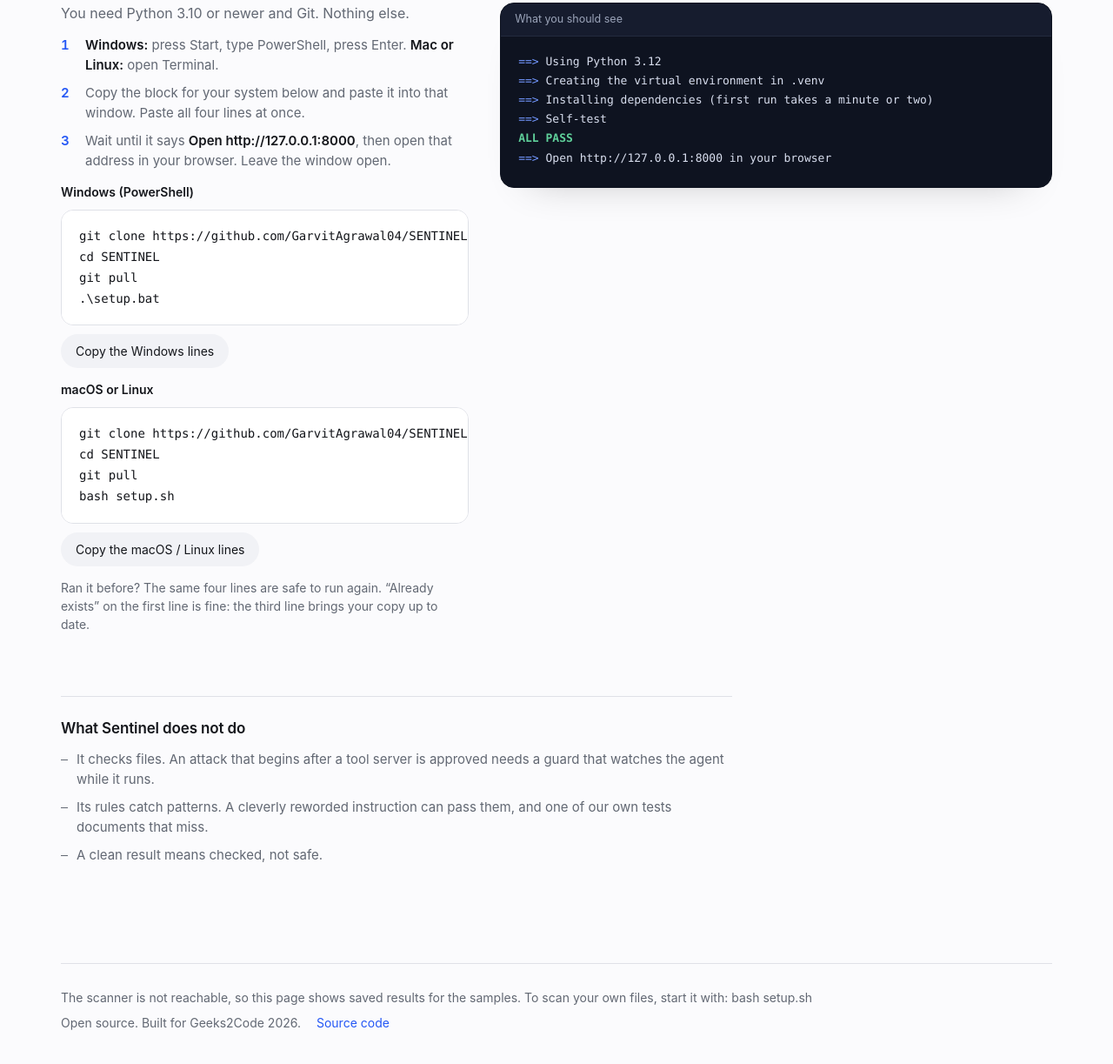
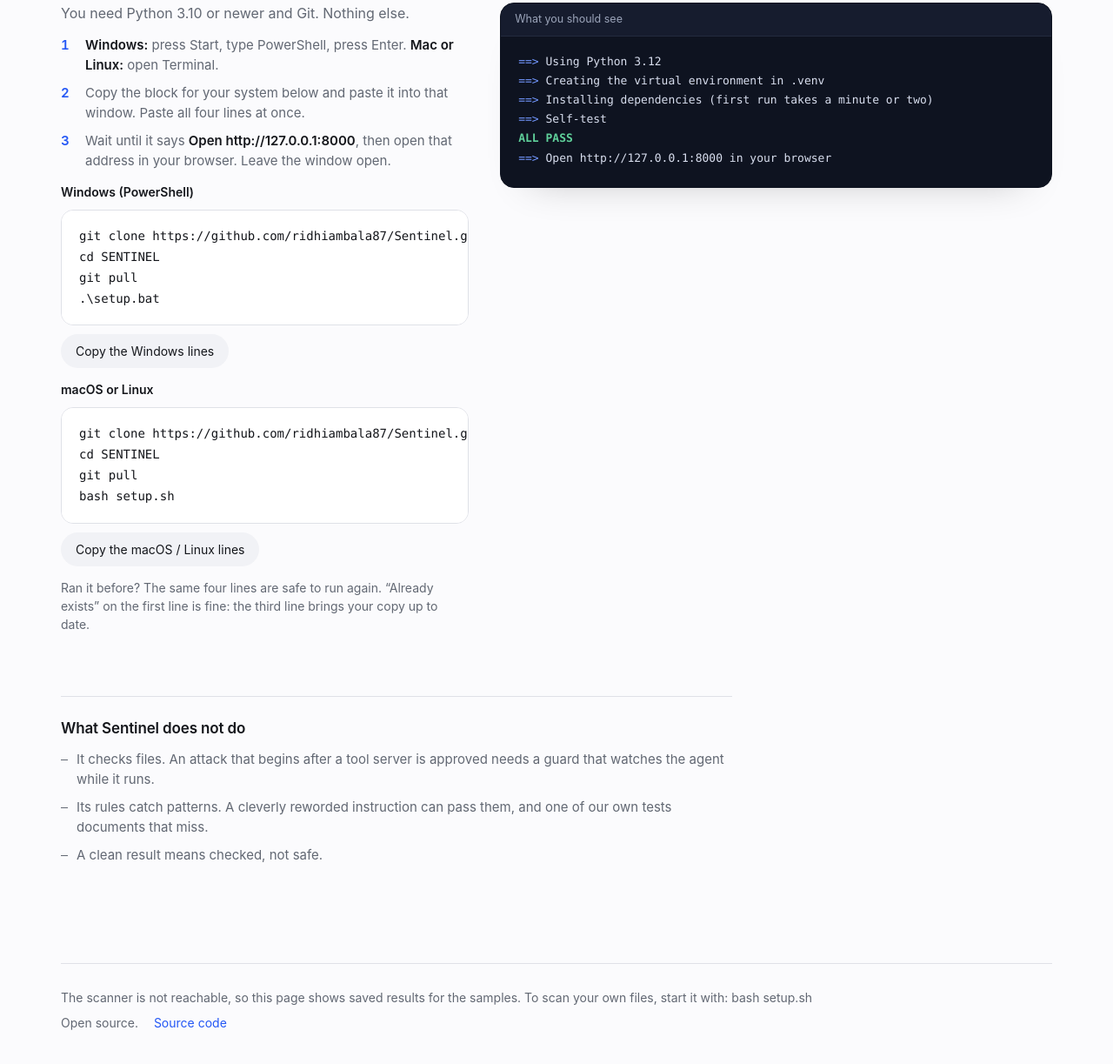
Before and after one commit to ridhiambala87/Sentinel, a plain HTML site: page frontend/index.html in a window 1280 px wide. Shown: the part 4311-5534 px from the top of the page at 87% size. Drawn offline with Linux system fonts and the light colour scheme; no server answers.

Commit message:
Update GitHub links to new repository

```diff
--- a/frontend/index.html
+++ b/frontend/index.html
@@ -26,7 +26,7 @@
         <a href="#how">How it works</a>
         <a href="#measured">What we measured</a>
         <a href="#use">Use it</a>
-        <a href="https://github.com/GarvitAgrawal04/SENTINEL" rel="noopener">GitHub</a>
+        <a href="https://github.com/ridhiambala87/Sentinel" rel="noopener">GitHub</a>
       </nav>
     </div>
   </header>
@@ -311,7 +311,7 @@
           </ol>
           <div class="os">
             <p class="os-name">Windows (PowerShell)</p>
-            <pre><code>git clone https://github.com/GarvitAgrawal04/SENTINEL.git
+            <pre><code>git clone https://github.com/ridhiambala87/Sentinel.git
 cd SENTINEL
 git pull
 .\setup.bat</code></pre>
@@ -319,7 +319,7 @@
           </div>
           <div class="os">
             <p class="os-name">macOS or Linux</p>
-            <pre><code>git clone https://github.com/GarvitAgrawal04/SENTINEL.git
+            <pre><code>git clone https://github.com/ridhiambala87/Sentinel.git
 cd SENTINEL
 git pull
 bash setup.sh</code></pre>
@@ -383,7 +383,7 @@
     steps:
       - uses: actions/checkout@v4
         with: { fetch-depth: 0 }
-      - uses: GarvitAgrawal04/SENTINEL/action@main
+      - uses: ridhiambala87/Sentinel/action@main
         with: { fail-on: compromised }</code></pre>
             <button class="btn quiet copy">Copy the file's text</button>
           </div>
@@ -478,7 +478,7 @@
 
   <footer class="wrap foot">
     <p id="privacy">Checking where the scanner is running.</p>
-    <p>Open source. Built for Geeks2Code 2026. <a href="https://github.com/GarvitAgrawal04/SENTINEL" rel="noopener">Source code</a> <a id="api-docs" href="/docs" hidden>API reference</a></p>
+    <p>Open source. <a href="https://github.com/ridhiambala87/Sentinel" rel="noopener">Source code</a> <a id="api-docs" href="/docs" hidden>API reference</a></p>
   </footer>
 
   <script src="config.js"></script>
```
